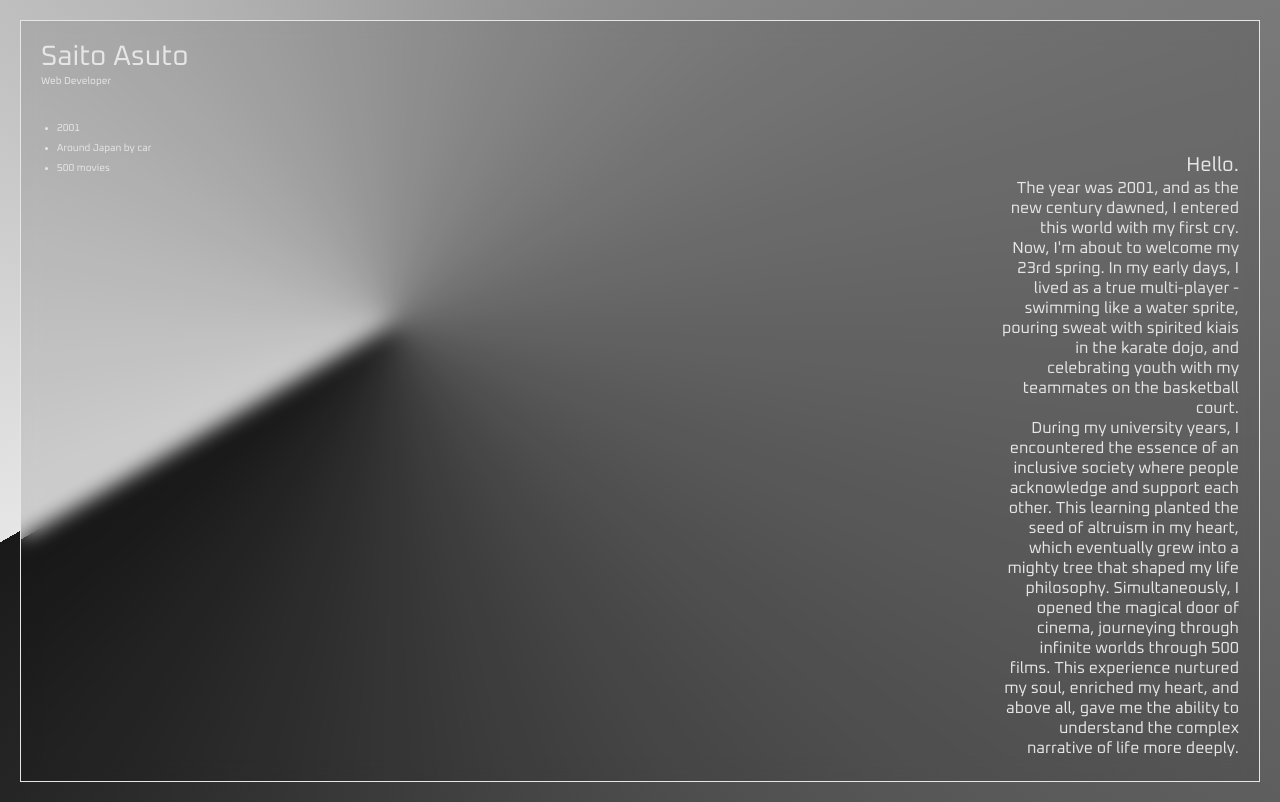
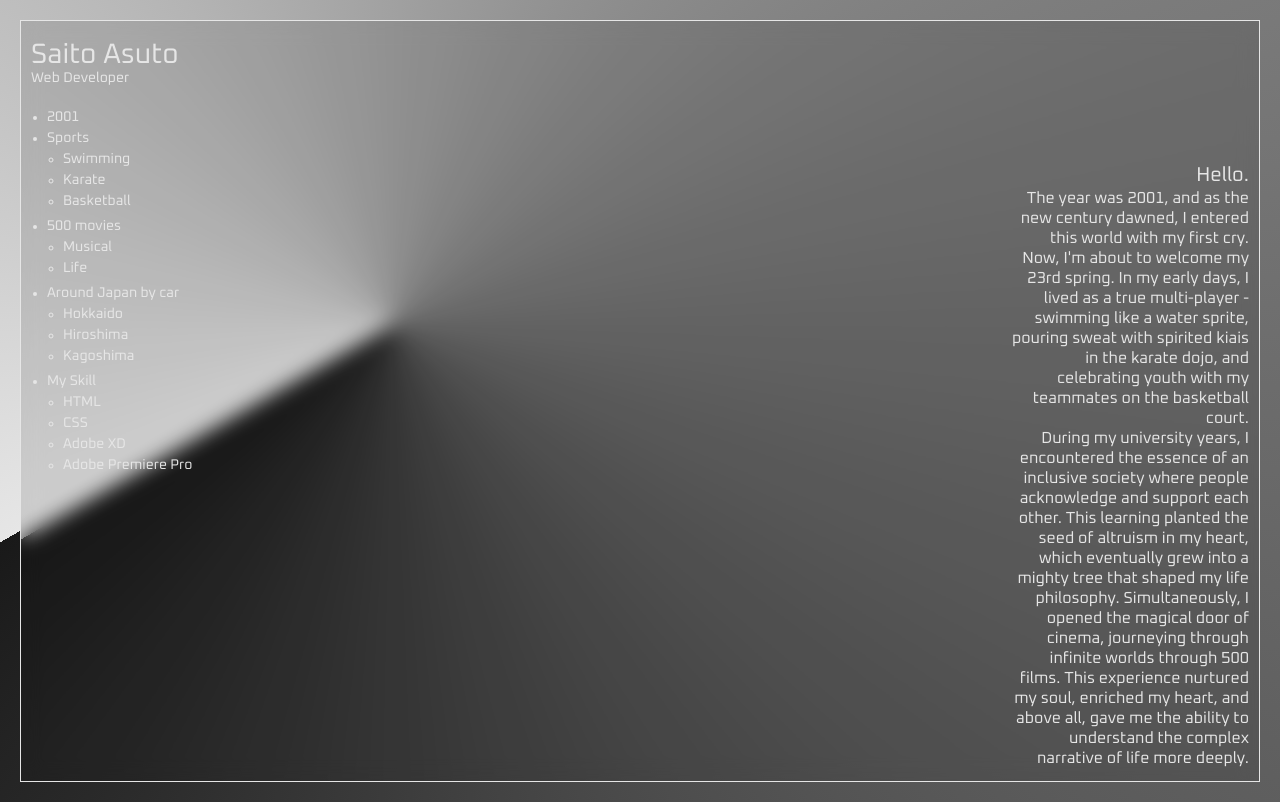
Before and after one commit to AMONSsut/my-business-card, a plain HTML site: page index.html in a window 1280 px wide. Drawn offline with Linux system fonts and the light colour scheme.

Commit message:
Add files via upload
リスト追加・ステータスバーカラー追加

```diff
--- a/css/style.css
+++ b/css/style.css
@@ -4,6 +4,8 @@
     padding: 0;
     font-weight: 200;
 }
+/* color
+---------------------------------------- */
 :root {
     --color-white: #e6e6e6;
     --color-black: #333333;
@@ -19,6 +21,7 @@ html {
     overflow: hidden;
 }
 body {
+    position: relative;
     padding: 2rem;
     background: conic-gradient(from 240deg at 30% 40%, var(--bg-color-white), var(--bg-color-true-black));
 }
@@ -30,33 +33,38 @@ main {
 }
 .white_cover {
     position: relative;
-    padding: 2rem;
+    padding: 2rem 1rem 1rem 1rem;
     flex: 1;
     background-color: rgba(0, 0, 0, 0.1);
-    /* background-color: rgba(255, 255, 255, 0.2); */
     backdrop-filter: blur(10px);
     -webkit-backdrop-filter: blur(10px);
 }
 .my-name {
-    position: absolute;
-    left: 2rem;
     > hgroup {
         > h1 {
             font-size: 2.8rem;
-            line-height: 1.2;
+            line-height: 1;
+        }
+        > p {
+            font-size: 1.4rem;
         }
     }
     > ul {
-        margin: 3rem 0 0 1.6rem;
+        margin: 2rem 0 0 1.6rem;
         > li {
-            line-height: 2;
+            font-size: 1.4rem;
+            line-height: 1.5;
+            > ul {
+                margin-left: 1.6rem;
+                margin-bottom: 0.4rem;
+            }
         }
     }
 }
 .my-description {
     position: absolute;
-    bottom: 2rem;
-    right: 2rem;
+    bottom: 1rem;
+    right: 1rem;
     width: 50%;
     max-width: 240px;
     height: 80%;
--- a/index.html
+++ b/index.html
@@ -11,6 +11,9 @@
     <meta property="og:url" content="URL">
     <meta property="og:site_name" content="My business card by Saito Asuto">
     <meta name="twitter:site" content="@amonsblog">
+    <meta name="theme-color" content="#949494">
+    <meta name="apple-mobile-web-app-capable" content="yes">
+    <meta name="apple-mobile-web-app-status-bar-style" content="black-translucent">
     <link rel="icon" href="./img/favicon.png">
     <link href="https://fonts.googleapis.com/css2?family=Oxanium&display=swap" rel="stylesheet">
     <link rel="stylesheet" href="./css/style.css">
@@ -26,8 +29,33 @@
         </hgroup>
         <ul>
             <li>2001</li>
-            <li>Around Japan by car</li>
-            <li>500 movies</li>
+            <li>Sports
+            <ul>
+                <li>Swimming</li>
+                <li>Karate</li>
+                <li>Basketball</li>
+            </ul>
+            </li>
+            <li>500 movies
+            <ul>
+                <li>Musical</li>
+                <li>Life</li>
+            </ul>
+            </li>
+            <li>Around Japan by car
+            <ul>
+                <li>Hokkaido</li>
+                <li>Hiroshima</li>
+                <li>Kagoshima</li>
+            </ul>
+            </li>
+            <li>My Skill
+            <ul>
+                <li>HTML</li>
+                <li>CSS</li>
+                <li>Adobe XD</li>
+                <li>Adobe Premiere Pro</li>
+            </ul></li>
         </ul>
     </div>
     <div class="my-description">
```
